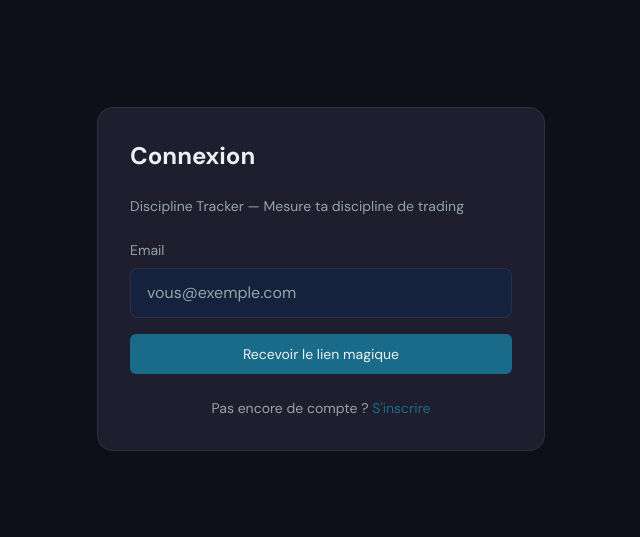
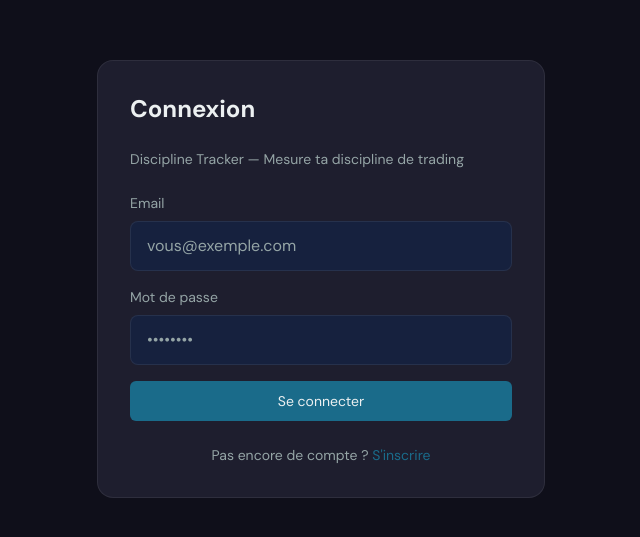
Before and after one commit to wisshab68-star/discipline-tracker, a Next.js app: page /login in a window 1280 px wide. Shown: the part 121-658 px from the top of the page, without its empty margins (319-959 px from the left). Built offline with nearby package versions, Linux system fonts and the light colour scheme; no server answers.

Commit message:
fix: tailwind css production build

```diff
--- a/app/(auth)/login/page.tsx
+++ b/app/(auth)/login/page.tsx
@@ -1,31 +1,44 @@
 'use client'
 
 import { useState } from 'react'
+import { useRouter } from 'next/navigation'
 import Link from 'next/link'
 import { createClient } from '@/lib/supabase/client'
 import { Button } from '@/components/ui/button'
 
+function getLoginErrorMessage(error: { message: string }): string {
+  if (
+    error.message.includes('Invalid login credentials') ||
+    error.message.includes('invalid_credentials')
+  ) {
+    return 'Email ou mot de passe incorrect'
+  }
+  return error.message
+}
+
 export default function LoginPage() {
   const [email, setEmail] = useState('')
+  const [password, setPassword] = useState('')
   const [loading, setLoading] = useState(false)
   const [message, setMessage] = useState('')
-  const [magicLink, setMagicLink] = useState(false)
+  const router = useRouter()
   const supabase = createClient()
 
-  const handleMagicLink = async (e: React.FormEvent) => {
+  const handleLogin = async (e: React.FormEvent) => {
     e.preventDefault()
     setLoading(true)
     setMessage('')
 
-    const { error } = await supabase.auth.signInWithOtp({ email })
+    const { error } = await supabase.auth.signInWithPassword({ email, password })
 
     if (error) {
-      setMessage(error.message)
-    } else {
-      setMagicLink(true)
-      setMessage('Lien magique envoyé ! Vérifiez votre boîte mail.')
+      setMessage(getLoginErrorMessage(error))
+      setLoading(false)
+      return
     }
-    setLoading(false)
+
+    router.push('/dashboard')
+    router.refresh()
   }
 
   return (
@@ -36,12 +49,7 @@ export default function LoginPage() {
           Discipline Tracker — Mesure ta discipline de trading
         </p>
 
-        {magicLink ? (
-          <p className="rounded-lg bg-green/20 p-4 text-sm text-green">
-            {message}
-          </p>
-        ) : (
-          <form onSubmit={handleMagicLink} className="space-y-4">
+        <form onSubmit={handleLogin} className="space-y-4">
           <div>
             <label className="mb-2 block text-sm text-muted-foreground">
               Email
@@ -55,14 +63,26 @@ export default function LoginPage() {
               className="w-full rounded-lg border border-border bg-[#16213E] px-4 py-3 text-white placeholder:text-muted-foreground focus:border-accent focus:outline-none"
             />
           </div>
+          <div>
+            <label className="mb-2 block text-sm text-muted-foreground">
+              Mot de passe
+            </label>
+            <input
+              type="password"
+              value={password}
+              onChange={(e) => setPassword(e.target.value)}
+              placeholder="••••••••"
+              required
+              className="w-full rounded-lg border border-border bg-[#16213E] px-4 py-3 text-white placeholder:text-muted-foreground focus:border-accent focus:outline-none"
+            />
+          </div>
           <Button type="submit" className="w-full" disabled={loading}>
-              {loading ? 'Envoi...' : 'Recevoir le lien magique'}
+            {loading ? 'Connexion...' : 'Se connecter'}
           </Button>
           {message && (
             <p className="text-sm text-red">{message}</p>
           )}
         </form>
-        )}
 
         <p className="text-center text-sm text-muted-foreground">
           Pas encore de compte ?{' '}
--- a/app/(auth)/signup/page.tsx
+++ b/app/(auth)/signup/page.tsx
@@ -1,16 +1,29 @@
 'use client'
 
 import { useState } from 'react'
+import { useRouter } from 'next/navigation'
 import Link from 'next/link'
 import { createClient } from '@/lib/supabase/client'
 import { Button } from '@/components/ui/button'
 
+function getSignupErrorMessage(error: { message: string }): string {
+  if (
+    error.message.includes('already registered') ||
+    error.message.includes('already exists') ||
+    error.message.includes('User already registered')
+  ) {
+    return 'Cet email est déjà utilisé'
+  }
+  return error.message
+}
+
 export default function SignupPage() {
   const [email, setEmail] = useState('')
   const [password, setPassword] = useState('')
+  const [confirmPassword, setConfirmPassword] = useState('')
   const [loading, setLoading] = useState(false)
   const [message, setMessage] = useState('')
-  const [success, setSuccess] = useState(false)
+  const router = useRouter()
   const supabase = createClient()
 
   const handleSignup = async (e: React.FormEvent) => {
@@ -18,17 +31,22 @@ export default function SignupPage() {
     setLoading(true)
     setMessage('')
 
-    const { error } = await supabase.auth.signUp({ email, password })
-
-    if (error) {
-      setMessage(error.message)
+    if (password !== confirmPassword) {
+      setMessage('Les mots de passe ne correspondent pas')
       setLoading(false)
       return
     }
 
-    setSuccess(true)
-    setMessage('Compte créé ! Vérifiez votre email pour confirmer.')
+    const { error } = await supabase.auth.signUp({ email, password })
+
+    if (error) {
+      setMessage(getSignupErrorMessage(error))
       setLoading(false)
+      return
+    }
+
+    router.push('/dashboard')
+    router.refresh()
   }
 
   return (
@@ -39,11 +57,6 @@ export default function SignupPage() {
           Crée ton compte Discipline Tracker
         </p>
 
-        {success ? (
-          <p className="rounded-lg bg-green/20 p-4 text-sm text-green">
-            {message}
-          </p>
-        ) : (
         <form onSubmit={handleSignup} className="space-y-4">
           <div>
             <label className="mb-2 block text-sm text-muted-foreground">
@@ -72,6 +85,20 @@ export default function SignupPage() {
               className="w-full rounded-lg border border-border bg-[#16213E] px-4 py-3 text-white placeholder:text-muted-foreground focus:border-accent focus:outline-none"
             />
           </div>
+          <div>
+            <label className="mb-2 block text-sm text-muted-foreground">
+              Confirmer le mot de passe
+            </label>
+            <input
+              type="password"
+              value={confirmPassword}
+              onChange={(e) => setConfirmPassword(e.target.value)}
+              placeholder="••••••••"
+              required
+              minLength={6}
+              className="w-full rounded-lg border border-border bg-[#16213E] px-4 py-3 text-white placeholder:text-muted-foreground focus:border-accent focus:outline-none"
+            />
+          </div>
           <Button type="submit" className="w-full" disabled={loading}>
             {loading ? 'Création...' : 'Créer mon compte'}
           </Button>
@@ -79,7 +106,6 @@ export default function SignupPage() {
             <p className="text-sm text-red">{message}</p>
           )}
         </form>
-        )}
 
         <p className="text-center text-sm text-muted-foreground">
           Déjà un compte ?{' '}
--- a/lib/supabase/middleware.ts
+++ b/lib/supabase/middleware.ts
@@ -25,15 +25,6 @@ export async function updateSession(request: NextRequest) {
     }
   )
 
-  const code = request.nextUrl.searchParams.get('code')
-  if (code) {
-    await supabase.auth.exchangeCodeForSession(code)
-    const url = request.nextUrl.clone()
-    url.pathname = '/dashboard'
-    url.searchParams.delete('code')
-    return NextResponse.redirect(url)
-  }
-
   const { data: { user } } = await supabase.auth.getUser()
 
   const pathname = request.nextUrl.pathname
--- a/package.json
+++ b/package.json
@@ -9,6 +9,8 @@
     "lint": "next lint"
   },
   "dependencies": {
+    "postcss": "^8",
+    "tailwindcss": "^3.4.1",
     "@radix-ui/react-dialog": "^1.0.5",
     "@radix-ui/react-progress": "^1.0.3",
     "@radix-ui/react-slot": "^1.0.2",
@@ -33,8 +35,6 @@
     "autoprefixer": "^10.0.1",
     "eslint": "^8",
     "eslint-config-next": "14.1.0",
-    "postcss": "^8",
-    "tailwindcss": "^3.4.1",
     "typescript": "^5"
   }
 }
--- a/tailwind.config.ts
+++ b/tailwind.config.ts
@@ -3,10 +3,12 @@ import type { Config } from "tailwindcss"
 const config = {
   darkMode: ["class"],
   content: [
-    './pages/**/*.{ts,tsx}',
-    './components/**/*.{ts,tsx}',
-    './app/**/*.{ts,tsx}',
-    './src/**/*.{ts,tsx}',
+    './app/**/*.{js,ts,jsx,tsx}',
+    './components/**/*.{js,ts,jsx,tsx}',
+    './pages/**/*.{js,ts,jsx,tsx}',
+    './hooks/**/*.{js,ts,jsx,tsx}',
+    './lib/**/*.{js,ts,jsx,tsx}',
+    './src/**/*.{js,ts,jsx,tsx}',
   ],
   prefix: "",
   theme: {
```
Also changed, not shown: 2 other files (tests, documents, lock files or other folders). Lines whose indentation alone changed are shown as unchanged.
